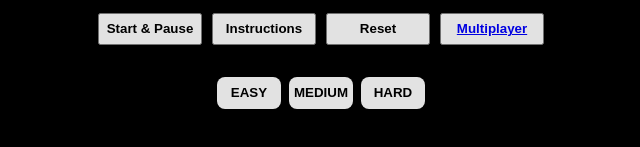
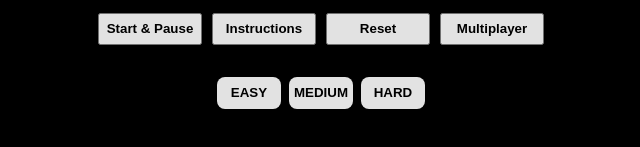
Before and after one commit to Mezea11/Pong-Game, a plain HTML site: page index.html in a window 1280 px wide. Shown: the part 245-392 px from the top of the page, 319-959 px from the left. Drawn offline with Linux system fonts and the light colour scheme.

Commit message:
Changed href button to look like the other ones

```diff
--- a/styles.css
+++ b/styles.css
@@ -127,3 +127,8 @@ button:hover {
     font-weight: 600;
     transition: 0.3s ease-in-out;
 }
+
+a {
+    text-decoration: none;
+    color: black
+}
```
